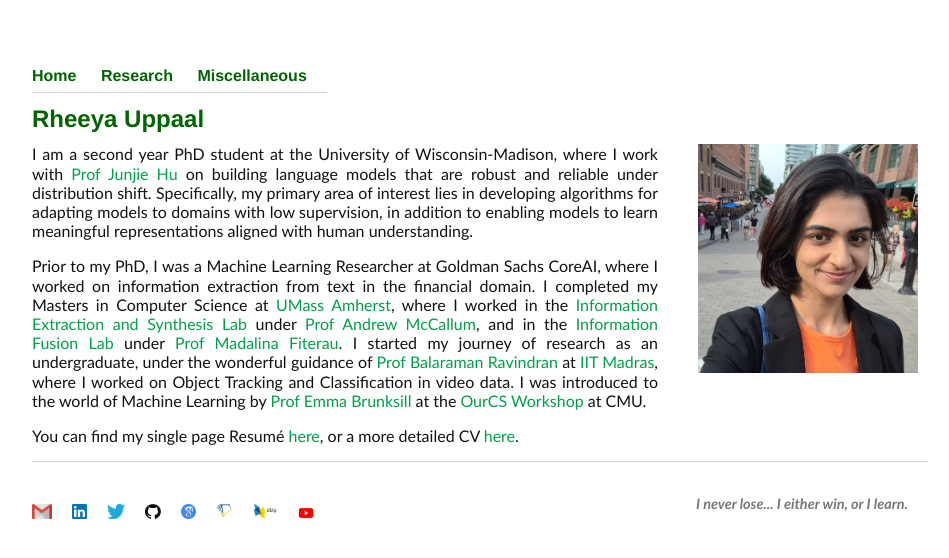
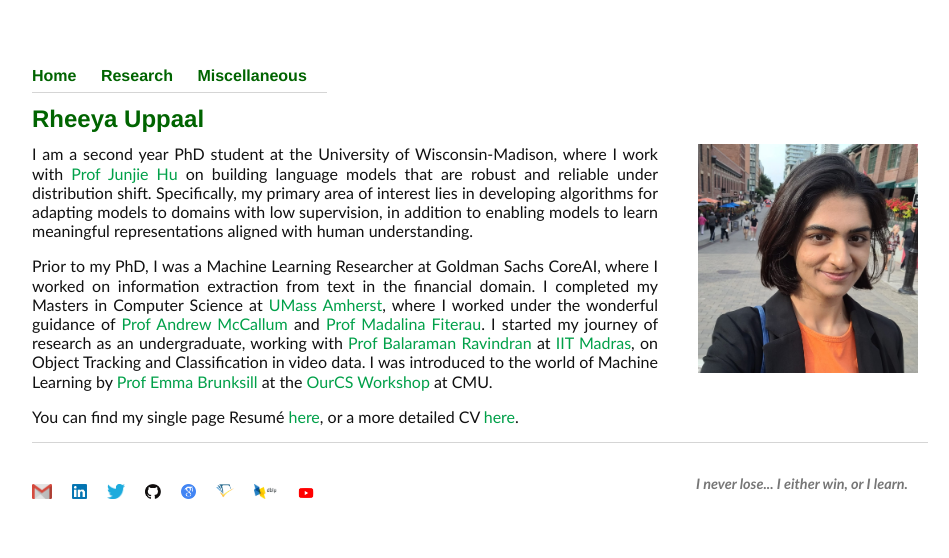
Before and after one commit to Uppaal/Uppaal.github.io, a Jekyll site: the page built from index.html, in a window 1280 px wide. Shown: the top 558 px of the page, without its empty margins (160-1109 px from the left). Built offline with Jekyll 4.4.1, drawn with Linux system fonts in a browser that asks for light colours.

Commit message:
Update index.html

```diff
--- a/index.html
+++ b/index.html
@@ -22,13 +22,17 @@ title: Rheeya Uppaal
 
 	<p>I am a second year PhD student at the University of Wisconsin-Madison, where I work with <a href="https://junjiehu.github.io/">Prof Junjie Hu</a> on building language models that are robust and reliable under distribution shift. Specifically, my primary area of interest lies in developing algorithms for adapting models to domains with low supervision, in addition to enabling models to learn meaningful representations aligned with human understanding.</p>
 
-	<!-- <p>My primary area of interest lies in developing algorithms in domains with low supervision, and making neural networks learn meaningful representations aligned with human understanding.
-		To this end, I have delved intoTransfer Learning, Domain Adaptation, Few Shot Learning, Active Learning and the open ended world of Interpretability. Apart from this, I have worked on Deep Learning applied to NLP and Vision tasks, and have thoroughly enjoyed the experience.</p>
-	and <a href="http://pages.cs.wisc.edu/~sharonli/">Prof Sharon Li</a>
-	To this end, I have previously dabbled with the problems of Domain Adaptation, Active Learning, Meta-learning, the open ended world of Interpretability, and have thoroughly enjoyed these experiences.-->
-
-	<p>Prior to my PhD, I was a Machine Learning Researcher at Goldman Sachs CoreAI, where I worked on information extraction from text in the financial domain. I completed my Masters in Computer Science at <a href="https://www.cics.umass.edu/">UMass Amherst</a>, where I worked in the <a href="http://www.iesl.cs.umass.edu/">Information Extraction and Synthesis Lab</a> under <a href="https://people.cs.umass.edu/~mccallum/">Prof Andrew McCallum</a>, and in the <a href="https://groups.cs.umass.edu/infofusion/">Information Fusion Lab</a> under <a href="https://people.cs.umass.edu/~mfiterau/?_gl=1*1b5bnsd*_ga*MTg2MzkwOTY5Ni4xNjY0NDI5ODc3*_ga_21RLS0L7EB*MTY2NDQyOTg3Ny4xLjEuMTY2NDQyOTk1OC4wLjAuMA..&_ga=2.34412001.1336810845.1664429877-1863909696.1664429877">Prof Madalina Fiterau</a>. I started my journey of research as an undergraduate, under the wonderful guidance of <a href="http://www.cse.iitm.ac.in/~ravi/">Prof Balaraman Ravindran</a> at <a href="http://www.cse.iitm.ac.in/">IIT Madras</a>, where I worked on Object Tracking and Classification in video data. I was introduced to the world of Machine Learning by <a href="https://cs.stanford.edu/people/ebrun/">Prof Emma Brunksill</a> at the <a href="http://www.cs.cmu.edu/ourcs/">OurCS Workshop</a> at CMU.</p>
+	<p>Prior to my PhD, I was a Machine Learning Researcher at Goldman Sachs CoreAI, where I worked on information extraction from text in the financial domain. I completed my Masters in Computer Science at <a href="https://www.cics.umass.edu/">UMass Amherst</a>, where I worked under the wonderful guidance of <a href="https://people.cs.umass.edu/~mccallum/">Prof Andrew McCallum</a> and <a href="https://people.cs.umass.edu/~mfiterau/?_gl=1*1b5bnsd*_ga*MTg2MzkwOTY5Ni4xNjY0NDI5ODc3*_ga_21RLS0L7EB*MTY2NDQyOTg3Ny4xLjEuMTY2NDQyOTk1OC4wLjAuMA..&_ga=2.34412001.1336810845.1664429877-1863909696.1664429877">Prof Madalina Fiterau</a>. I started my journey of research as an undergraduate, working with <a href="http://www.cse.iitm.ac.in/~ravi/">Prof Balaraman Ravindran</a> at <a href="http://www.cse.iitm.ac.in/">IIT Madras</a>, on Object Tracking and Classification in video data. I was introduced to the world of Machine Learning by <a href="https://cs.stanford.edu/people/ebrun/">Prof Emma Brunksill</a> at the <a href="http://www.cs.cmu.edu/ourcs/">OurCS Workshop</a> at CMU.</p>
 
 	<p>You can find my single page Resum&eacute <a href="https://drive.google.com/file/d/17kVMm1iHl2SVAMpOd7MpK7dsQ3JDJOUk/view?usp=sharing">here</a>, or a more detailed CV <a href="https://drive.google.com/file/d/1fjDtHYVPVbqbg46reoRh5TwecpYf9TXF/view?usp=sharing">here</a>.</p>
 
 </div>
+
+
+
+<!-- <p>My primary area of interest lies in developing algorithms in domains with low supervision, and making neural networks learn meaningful representations aligned with human understanding.
+To this end, I have delved intoTransfer Learning, Domain Adaptation, Few Shot Learning, Active Learning and the open ended world of Interpretability. Apart from this, I have worked on Deep Learning applied to NLP and Vision tasks, and have thoroughly enjoyed the experience.</p>
+and <a href="http://pages.cs.wisc.edu/~sharonli/">Prof Sharon Li</a>
+To this end, I have previously dabbled with the problems of Domain Adaptation, Active Learning, Meta-learning, the open ended world of Interpretability, and have thoroughly enjoyed these experiences.
+in the <a href="http://www.iesl.cs.umass.edu/">Information Extraction and Synthesis Lab</a> under
+in the <a href="https://groups.cs.umass.edu/infofusion/">Information Fusion Lab</a> under -->
```
